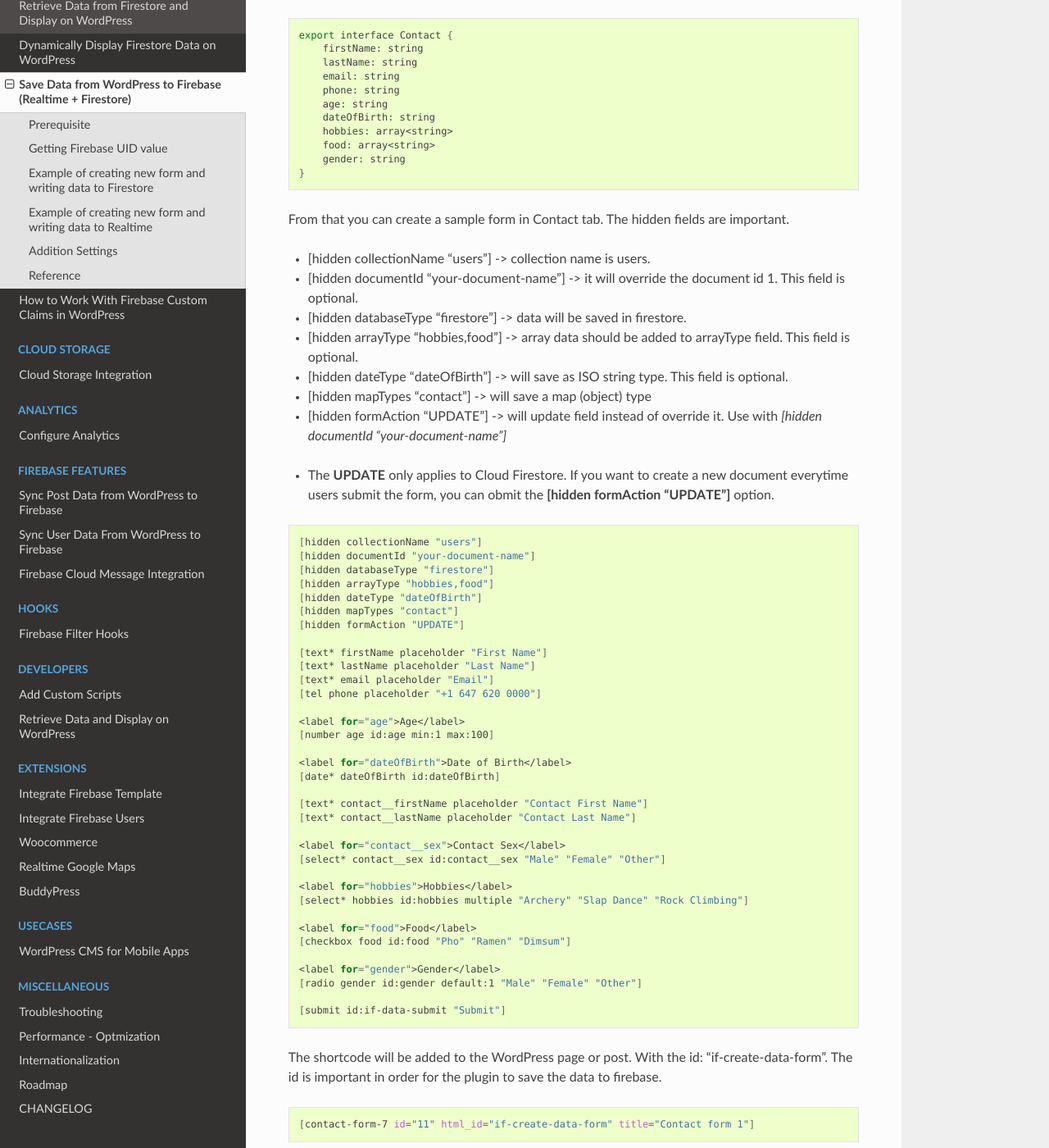
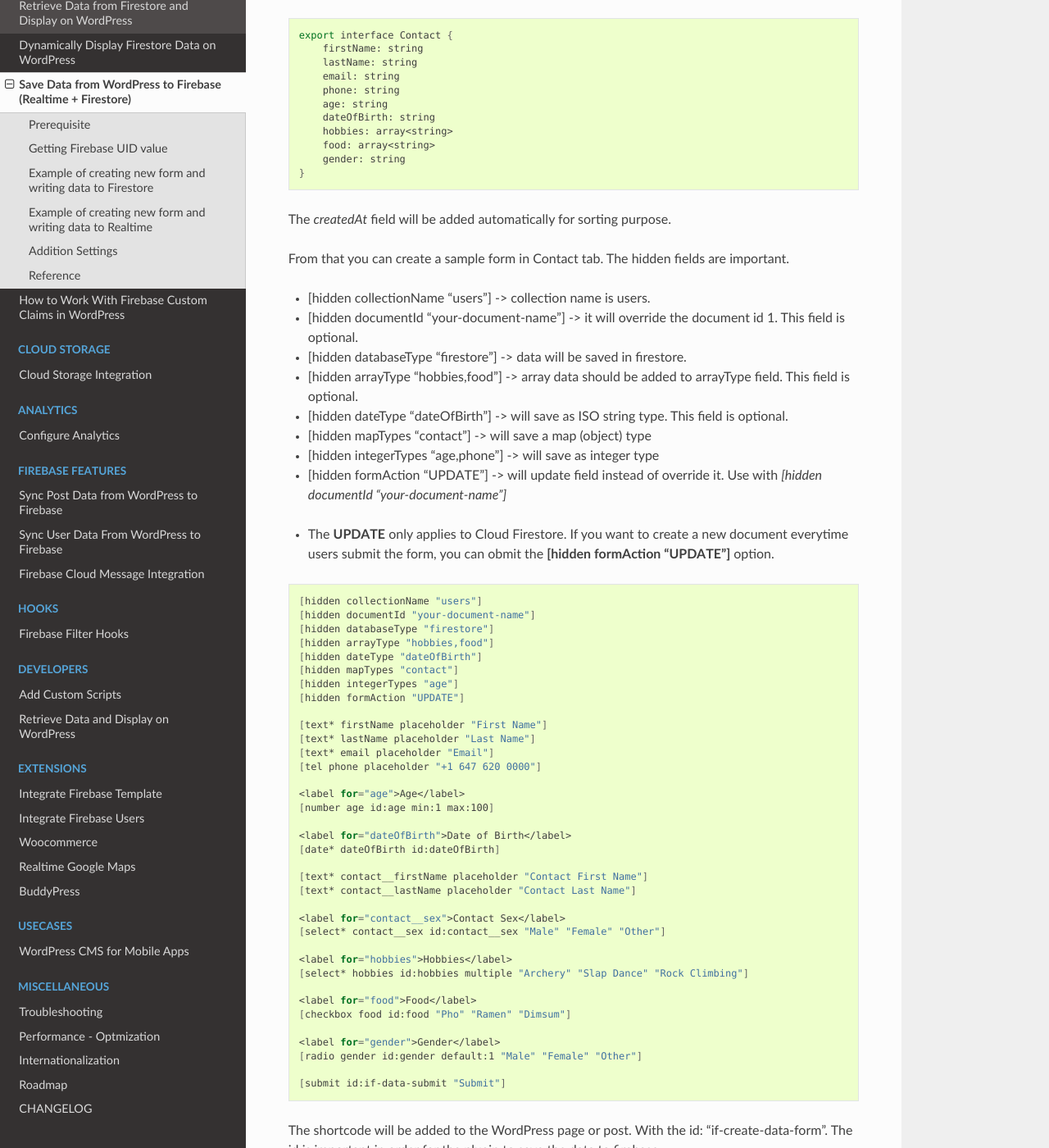
Before and after one commit to dalenguyen/firebase-wordpress-docs, a Sphinx documentation site: the page built from docs/database/save-data-realtime-firestore.rst, in a window 1280 px wide and 1400 px high, scrolled down 1121 px. Shown: the whole window at 82% size. Built offline with Sphinx 7.4.7 and the Read the Docs theme 2.0.0, drawn with Linux system fonts in a browser that asks for light colours.

```diff
--- a/docs/database/save-data-realtime-firestore.rst
+++ b/docs/database/save-data-realtime-firestore.rst
@@ -54,6 +54,8 @@ Sample of data that I will use to update to Firestore
         gender: string
     }
 
+The `createdAt` field will be added automatically for sorting purpose.
+
 From that you can create a sample form in Contact tab. The hidden fields are important.
 
 + [hidden collectionName "users"]  -> collection name is users.
@@ -62,6 +64,7 @@ From that you can create a sample form in Contact tab. The hidden fields are imp
 + [hidden arrayType "hobbies,food"] -> array data should be added to arrayType field. This field is optional.
 + [hidden dateType "dateOfBirth"] -> will save as ISO string type. This field is optional.
 + [hidden mapTypes "contact"] -> will save a map (object) type
++ [hidden integerTypes "age,phone"] -> will save as integer type
 + [hidden formAction "UPDATE"] -> will update field instead of override it. Use with `[hidden documentId "your-document-name"]`
 
 * The **UPDATE** only applies to Cloud Firestore. If you want to create a new document everytime users submit the form, you can obmit the **[hidden formAction "UPDATE"]** option.
@@ -74,6 +77,7 @@ From that you can create a sample form in Contact tab. The hidden fields are imp
     [hidden arrayType "hobbies,food"]
     [hidden dateType "dateOfBirth"]
     [hidden mapTypes "contact"]
+    [hidden integerTypes "age"]
     [hidden formAction "UPDATE"]
 
     [text* firstName placeholder "First Name"]
--- a/docs/index.rst
+++ b/docs/index.rst
@@ -4,7 +4,7 @@ Complete Guide to Firebase WordPress Integration
 .. meta::
    :description lang=en: Guide on how to integrate Firebase to WordPress.
 
-Last updated: Dec 19, 2020
+Last updated: Jan 03, 2021
 
 .. raw:: html
 
```
Also changed, not shown: docs/misc/changelog.rst (+16 -0 lines).
